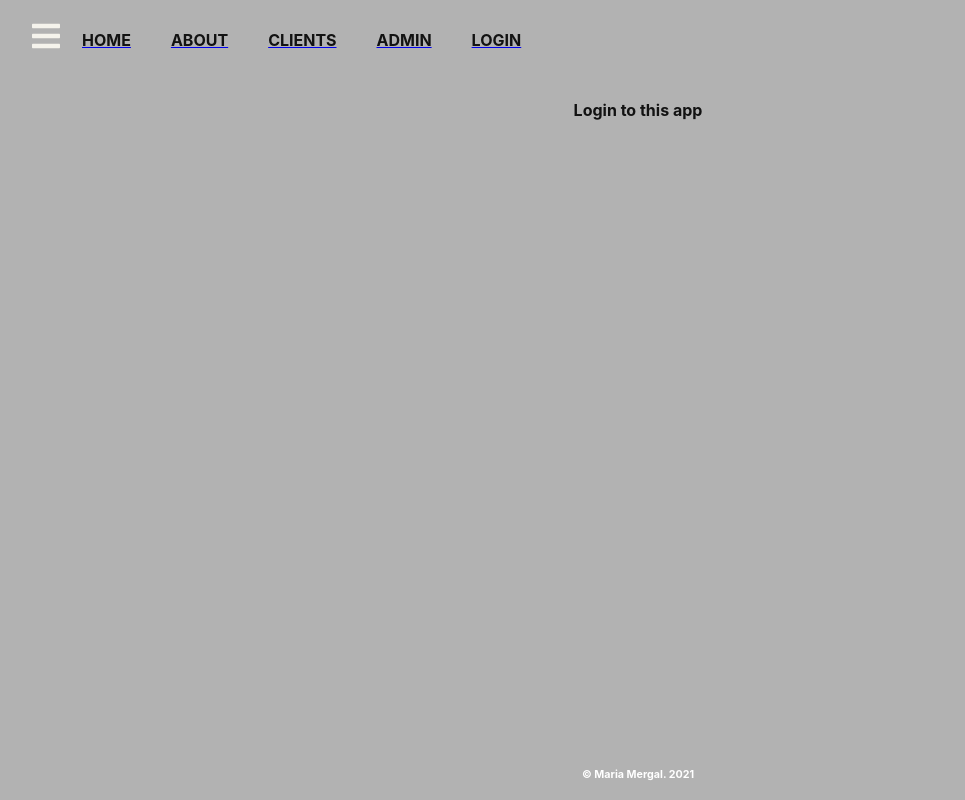
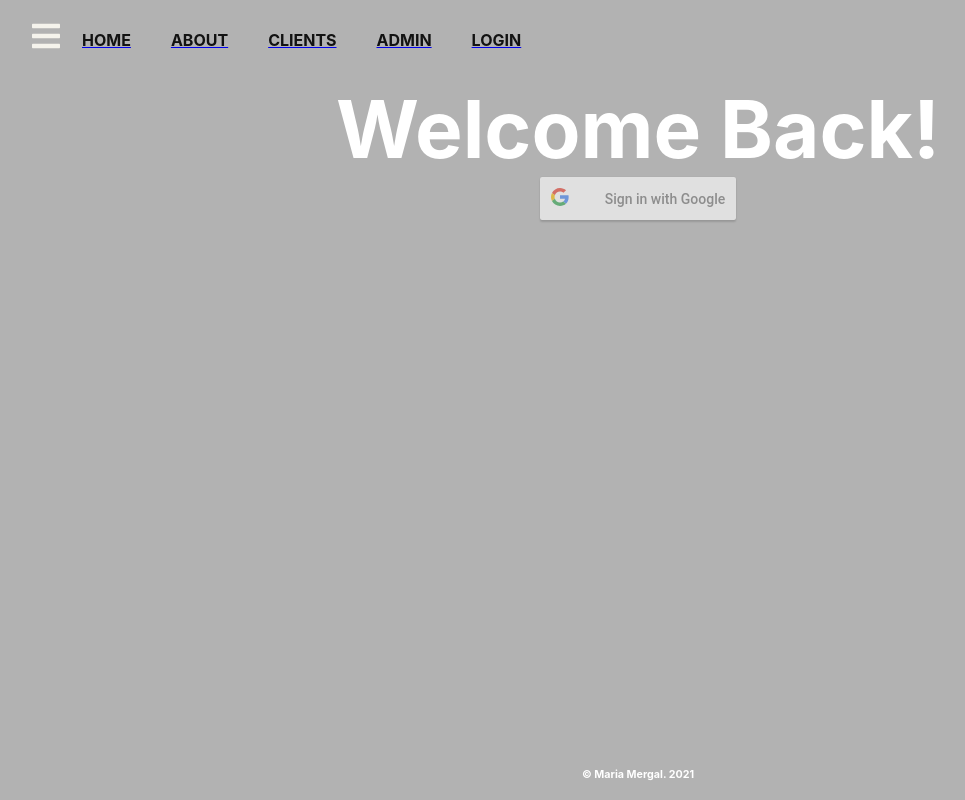
Before and after one commit to mmergal92/Capstone_Front_End, a React (Create React App) app in the folder client-portal/: page /login in a window 1280 px wide. Shown: the whole page, without its empty margins (2-967 px from the left). Built offline with nearby package versions, Linux system fonts and the light colour scheme.

Commit message:
started login

```diff
--- a/client-portal/package.json
+++ b/client-portal/package.json
@@ -11,6 +11,7 @@
     "react": "^17.0.2",
     "react-bootstrap": "^2.0.0-beta.4",
     "react-dom": "^17.0.2",
+    "react-google-login": "^5.2.2",
     "react-icons": "^4.2.0",
     "react-router": "^5.2.0",
     "react-router-dom": "^5.2.0",
--- a/client-portal/src/App.js
+++ b/client-portal/src/App.js
@@ -9,8 +9,12 @@ import Header from './components/Header/Nav';
 import Footer from './components/Footer/Footer';
 import Admin from './pages/Admin';
 import Login from './pages/Login';
+import SignUp from './pages/SignUp';
+import SignIn from './pages/Login';
 
 function App() {
+  const URL = "http://localhost:3000/"
+
   return (
     <div className="App">
       <Header />
@@ -30,6 +34,9 @@ function App() {
         <Route path="/login">
           <Login />
         </Route>
+        <Route path="/SignIn">
+          <SignIn URL={URL}/>
+        </Route>
       </Switch>
       <Footer />
     </div>
--- a/client-portal/src/pages/Login.js
+++ b/client-portal/src/pages/Login.js
@@ -1,18 +1,85 @@
-import React from 'react'
+import React, { useState } from "react";
+import { useHistory } from "react-router-dom";
+import { GoogleLogin } from "react-google-login";
+import { GoogleLogout } from "react-google-login";
 
+function SignIn(props) {
+  console.log(props.URL);
 
-// Components
+  let history = useHistory();
 
-function Login() {
-    return (
-        <div className = "login">
-            <div className = "login-heading">
-            <h4>Login to this app</h4>
-            </div>
-            <div className = "login-content">
-            </div>
-        </div>
-    )
+  const responseGoogle = (response) => {
+    console.log("log out failed");
+  };
+
+  const logout = (response) => {
+
+    localStorage.removeItem("sessionEmail");
+    localStorage.removeItem("ProfileImg");
+    localStorage.removeItem("userRealName");
+    localStorage.removeItem("userfRealName");
+    localStorage.clear();
+    history.push("/");
+  };
+
+  const responseGoogleSuccess = (response) => {
+    console.log('this func is being reach')
+    fetch(props.URL + "SignIn/", {
+      method: "post",
+      headers: {
+        Accept: "application/json",
+        "Content-Type": "application/json",
+      },
+
+      //make sure to serialize your JSON body
+      body: JSON.stringify({
+        email: response.profileObj.email,
+        lastName: response.profileObj.familyName,
+        firstName: response.profileObj.givenName,
+        imageUrl: response.profileObj.imageUrl,
+        fullName: response.profileObj.name,
+      }),
+    });
+
+    localStorage.setItem("sessionEmail", response.profileObj.email);
+    localStorage.setItem("ProfileImg", response.profileObj.imageUrl);
+    localStorage.setItem("userRealName", response.profileObj.givenName);
+    localStorage.setItem("userfRealName", response.profileObj.name);
+    console.log(response);
+    console.log(response.profileObj);
+
+    history.push("/");
+  };
+
+  return (
+    <div className="login-page">
+      {localStorage.getItem("sessionEmail") === null ? (
+        <h2>Welcome Back!</h2>
+      ) : (
+        <h2>We'll Miss You!</h2>
+      )}
+
+      {localStorage.getItem("sessionEmail") === null ? (
+        <GoogleLogin
+          clientId="1079871584428-l65m8fmrboqneo4ap0l4752qcsf4jn6r.apps.googleusercontent.com"
+          onSuccess={responseGoogleSuccess}
+          onFailure={responseGoogle}
+        />
+      ) : (
+        ""
+      )}
+
+      {localStorage.getItem("sessionEmail") !== null ? (
+        <GoogleLogout
+          clientId="1079871584428-l65m8fmrboqneo4ap0l4752qcsf4jn6r.apps.googleusercontent.com"
+          buttonText="Logout"
+          onLogoutSuccess={logout}
+        ></GoogleLogout>
+      ) : (
+        ""
+      )}
+    </div>
+  );
 }
 
-export default Login
+export default SignIn;
--- /dev/null
+++ b/client-portal/src/pages/SignUp.js
@@ -0,0 +1,63 @@
+import React from "react";
+
+//Bootstrap
+
+import Form from "react-bootstrap/Form";
+import Button from "react-bootstrap/Button";
+
+
+function SignUp() {
+  return (
+    <div>
+    <br />
+    <h2>Get Started</h2>
+    <h4 className="text-muted">Let's create your account.   </h4>
+    <br />
+    <br />
+
+    <div className="border border-secondary rounded w-25 p-3 d-inline-flex justify-content-center"  >
+
+      <Form>
+        <Form.Group className="mb-3" controlId="formBasicEmail">
+          <Form.Label>Email address</Form.Label>
+          <Form.Control type="email" placeholder="Enter email" />
+          <Form.Text className="text-muted">
+          </Form.Text>
+        </Form.Group>
+
+
+        <Form.Group className="mb-3" controlId="formBasicUserName">
+          <Form.Label>Username</Form.Label>
+          <Form.Control type="string" placeholder="Enter Username" />
+          <Form.Text className="text-muted">
+          </Form.Text>
+        </Form.Group>
+
+        <hr/>
+
+        <Form.Group className="mb-3" controlId="formBasicPassword">
+          <Form.Label>Password</Form.Label>
+          <Form.Control type="password" placeholder="Password" />
+        </Form.Group>
+
+        <Form.Group className="mb-3" controlId="formBasicPassword">
+          <Form.Label>Confirm Password</Form.Label>
+          <Form.Control type="password" placeholder="Password" />
+        </Form.Group>
+
+
+        <hr/>
+
+        <Form.Group className="mb-3" controlId="formBasicCheckbox">
+          <Form.Check type="checkbox" label="I agree to the terms and privacy policy." />
+        </Form.Group>
+        <Button variant="primary" type="submit">
+          Register
+        </Button>
+      </Form>
+    </div>
+    </div>
+  );
+}
+
+export default SignUp;
```
Also changed, not shown: client-portal/src/components/Dashboard/SignIn.js (+12 -0 lines), 1 other file (tests, documents, lock files or other folders).
